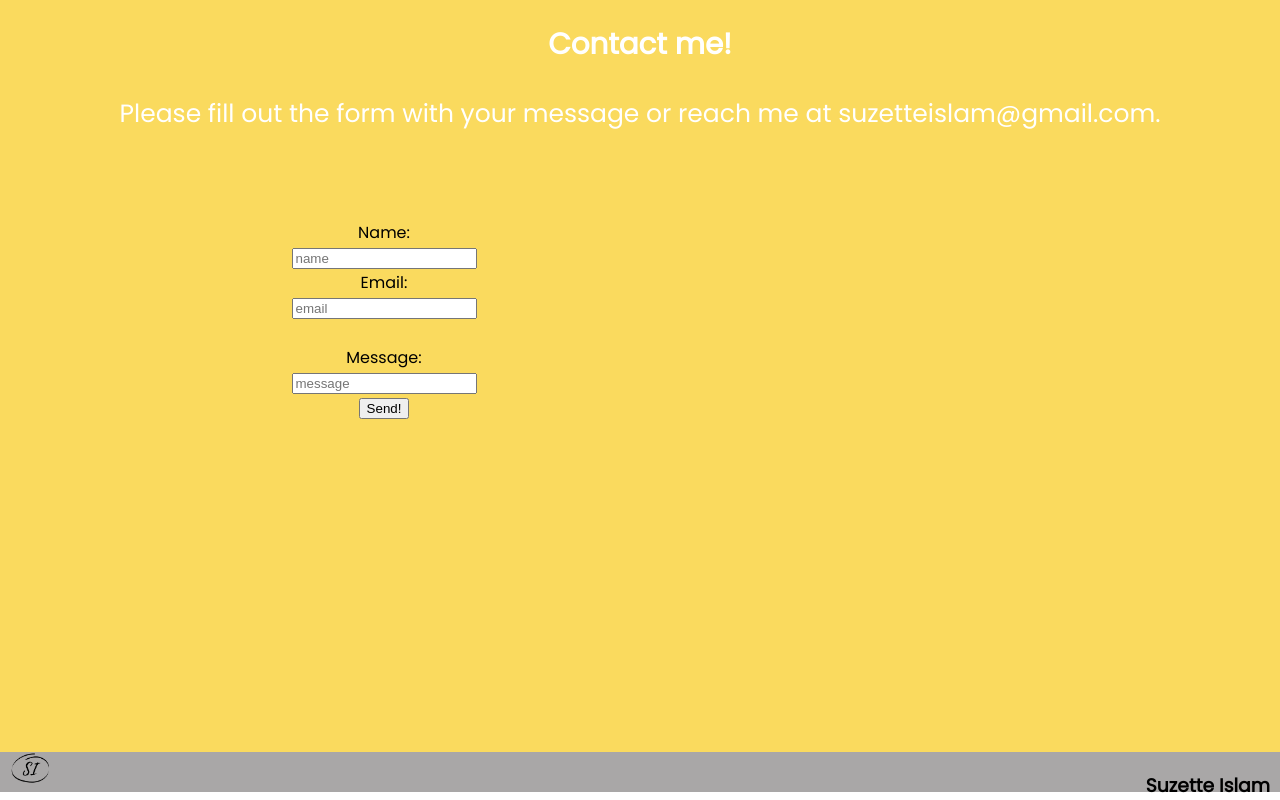
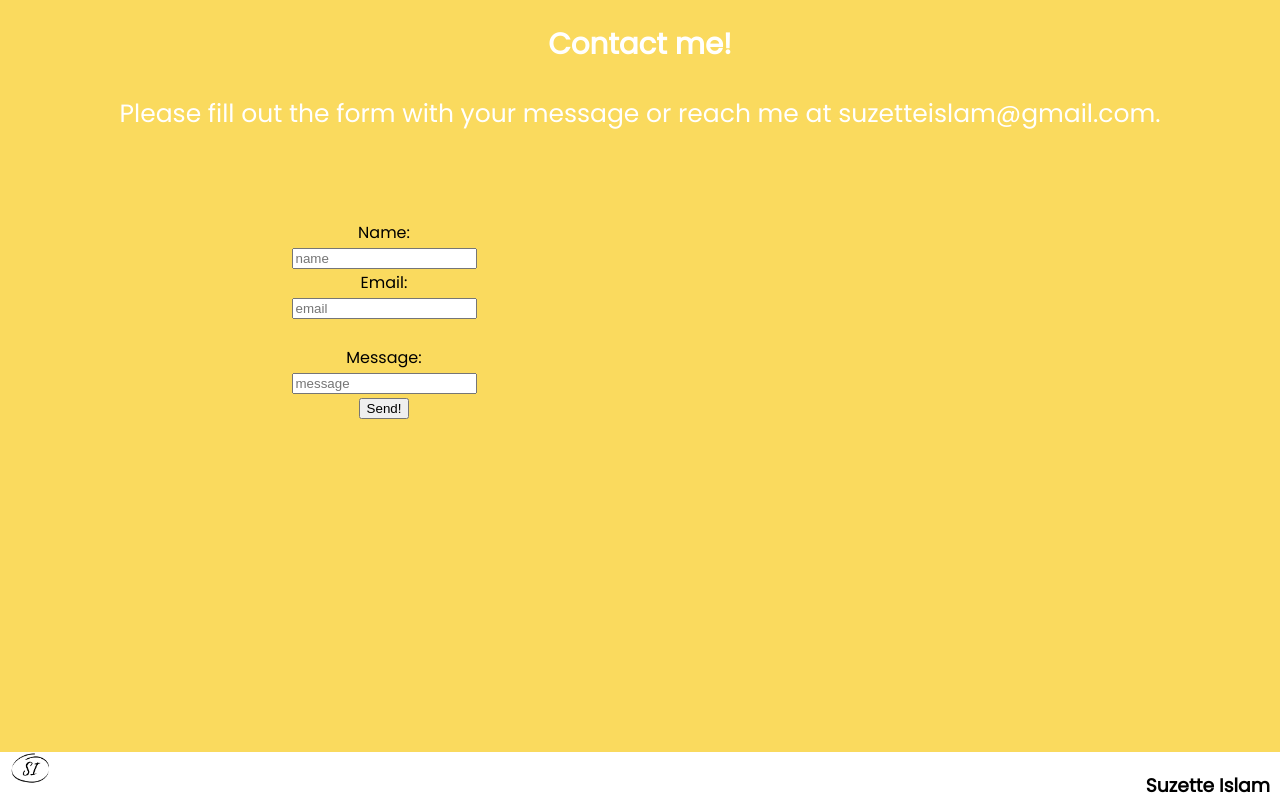
Before and after one commit to durdonadjalilova/personal-portfolio, a React (Create React App) app: page / in a window 1280 px wide. Shown: the part 3213-4013 px from the top of the page. Built offline with nearby package versions, Linux system fonts and the light colour scheme.

Commit message:
removed bg color

```diff
--- a/src/App.css
+++ b/src/App.css
@@ -112,7 +112,6 @@ margin:0;
 .footer{
   display: flex;
   justify-content: space-between;
-  background-color:rgb(169, 167, 167);
   position: absolute;
   margin-bottom: 0;
   width: 100%;
```
